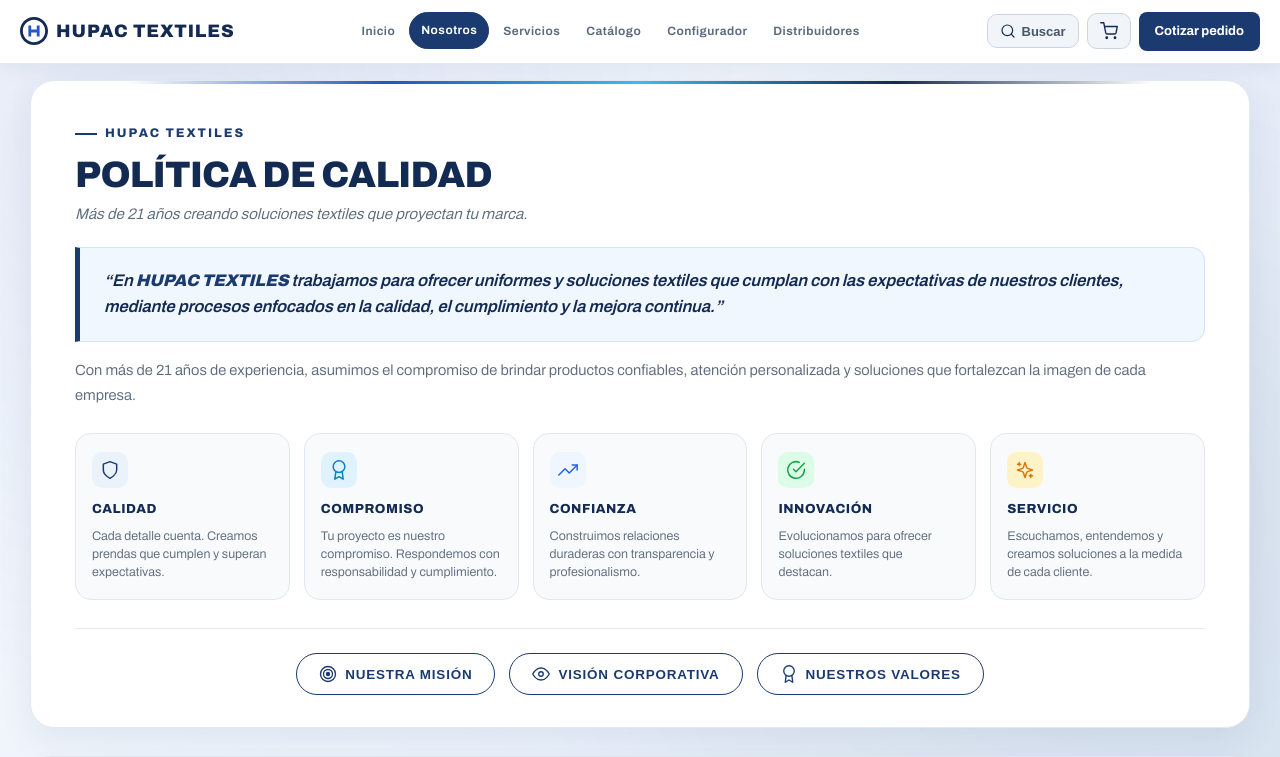
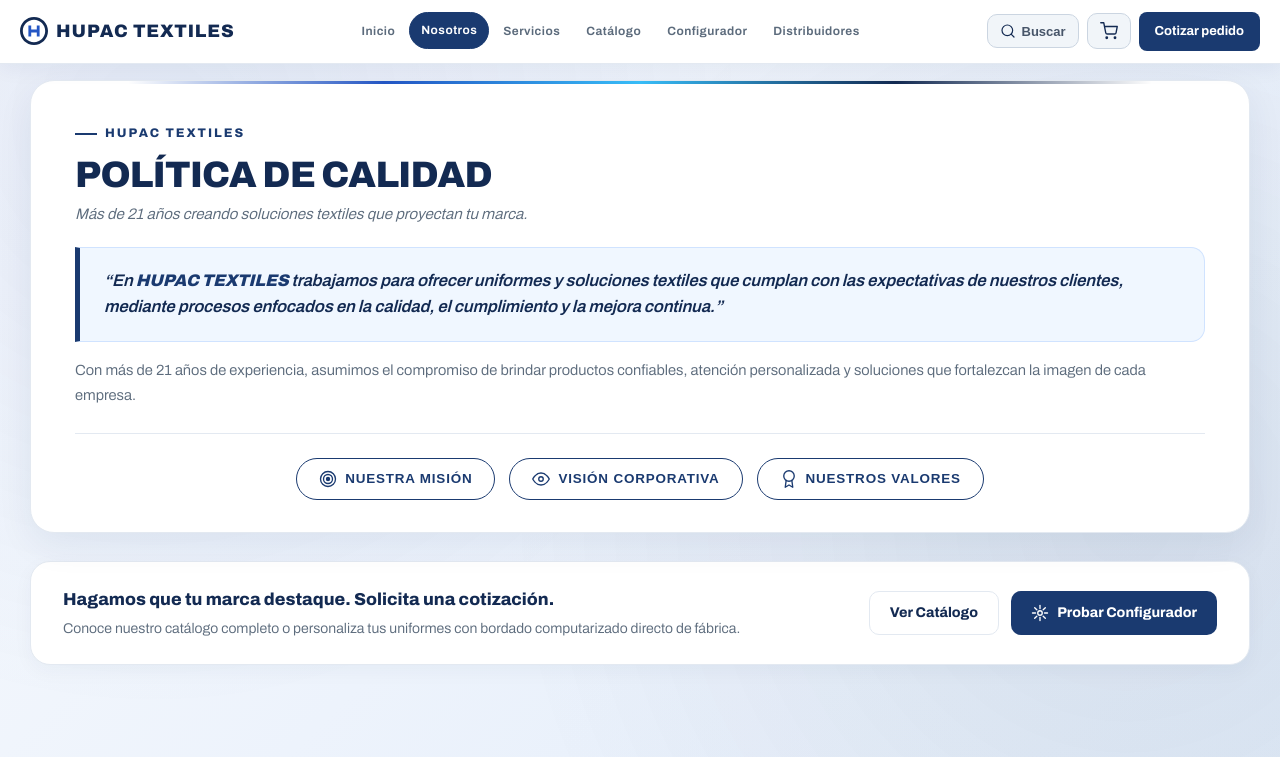
Before and after one commit to danieltrejomx/hupac-textiles-web, a Next.js app: page /nosotros in a window 1280 px wide. Shown: the top 757 px of the page. Built offline with nearby package versions, Linux system fonts and the light colour scheme.

Commit message:
feat(nosotros): remover cuadricula de tarjetas de pilares/valores

```diff
--- a/app/nosotros/page.tsx
+++ b/app/nosotros/page.tsx
@@ -4,11 +4,7 @@ import Link from 'next/link';
 import Navbar from '@/components/Navbar';
 import Footer from '@/components/Footer';
 import {
-  IconShield,
   IconAward,
-  IconTrending,
-  IconSparkles,
-  IconCheckCircle,
   IconTarget,
   IconEye,
   IconConfigurator
@@ -126,113 +122,6 @@ export default function NosotrosPage() {
             }}>
               Con más de 21 años de experiencia, asumimos el compromiso de brindar productos confiables, atención personalizada y soluciones que fortalezcan la imagen de cada empresa.
             </p>
-
-            {/* ================= GRID DE 5 TARJETAS DE PILARES ================= */}
-            <div style={{
-              display: 'grid',
-              gridTemplateColumns: 'repeat(auto-fit, minmax(200px, 1fr))',
-              gap: '14px',
-              marginBottom: '28px'
-            }}>
-              {[
-                {
-                  icon: IconShield,
-                  iconColor: 'var(--rey)',
-                  badgeBg: '#EAF3FC',
-                  titulo: 'CALIDAD',
-                  desc: 'Cada detalle cuenta. Creamos prendas que cumplen y superan expectativas.'
-                },
-                {
-                  icon: IconAward,
-                  iconColor: '#0284c7',
-                  badgeBg: '#e0f2fe',
-                  titulo: 'COMPROMISO',
-                  desc: 'Tu proyecto es nuestro compromiso. Respondemos con responsabilidad y cumplimiento.'
-                },
-                {
-                  icon: IconTrending,
-                  iconColor: '#2563eb',
-                  badgeBg: '#eff6ff',
-                  titulo: 'CONFIANZA',
-                  desc: 'Construimos relaciones duraderas con transparencia y profesionalismo.'
-                },
-                {
-                  icon: IconCheckCircle,
-                  iconColor: '#16a34a',
-                  badgeBg: '#dcfce7',
-                  titulo: 'INNOVACIÓN',
-                  desc: 'Evolucionamos para ofrecer soluciones textiles que destacan.'
-                },
-                {
-                  icon: IconSparkles,
-                  iconColor: '#d97706',
-                  badgeBg: '#fef3c7',
-                  titulo: 'SERVICIO',
-                  desc: 'Escuchamos, entendemos y creamos soluciones a la medida de cada cliente.'
-                }
-              ].map((card, idx) => {
-                const IconComponent = card.icon;
-                return (
-                  <div
-                    key={idx}
-                    style={{
-                      backgroundColor: '#F8FAFC',
-                      border: '1px solid #E2E8F0',
-                      borderRadius: '16px',
-                      padding: '18px 16px',
-                      display: 'flex',
-                      flexDirection: 'column',
-                      gap: '8px',
-                      transition: 'all 0.25s cubic-bezier(0.4, 0, 0.2, 1)'
-                    }}
-                    onMouseEnter={(e) => {
-                      e.currentTarget.style.borderColor = 'var(--rey)';
-                      e.currentTarget.style.backgroundColor = '#ffffff';
-                      e.currentTarget.style.transform = 'translateY(-3px)';
-                      e.currentTarget.style.boxShadow = '0 10px 24px rgba(19, 42, 82, 0.08)';
-                    }}
-                    onMouseLeave={(e) => {
-                      e.currentTarget.style.borderColor = '#E2E8F0';
-                      e.currentTarget.style.backgroundColor = '#F8FAFC';
-                      e.currentTarget.style.transform = 'translateY(0)';
-                      e.currentTarget.style.boxShadow = 'none';
-                    }}
-                  >
-                    <div style={{
-                      width: '36px',
-                      height: '36px',
-                      borderRadius: '10px',
-                      backgroundColor: card.badgeBg,
-                      display: 'flex',
-                      alignItems: 'center',
-                      justifyContent: 'center',
-                      color: card.iconColor,
-                      marginBottom: '2px'
-                    }}>
-                      <IconComponent size={20} color={card.iconColor} />
-                    </div>
-                    <h3 style={{
-                      fontSize: '0.82rem',
-                      fontWeight: 800,
-                      color: 'var(--marino)',
-                      textTransform: 'uppercase',
-                      letterSpacing: '0.04em',
-                      margin: 0
-                    }}>
-                      {card.titulo}
-                    </h3>
-                    <p style={{
-                      fontSize: '0.78rem',
-                      lineHeight: 1.45,
-                      color: 'var(--texto-2)',
-                      margin: 0
-                    }}>
-                      {card.desc}
-                    </p>
-                  </div>
-                );
-              })}
-            </div>
 
             {/* ================= FILA DE BOTONES EMERGENTES (MISIÓN, VISIÓN, VALORES) ================= */}
             <div style={{
```
